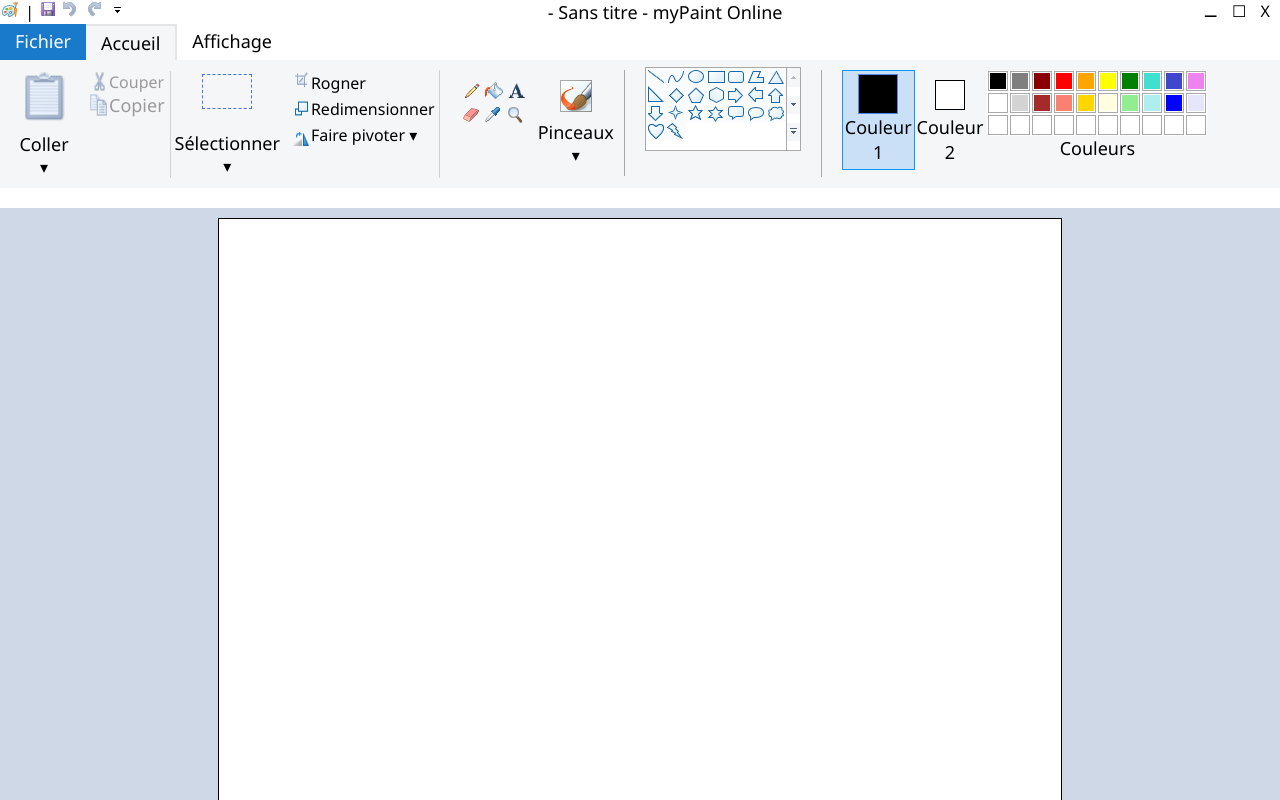
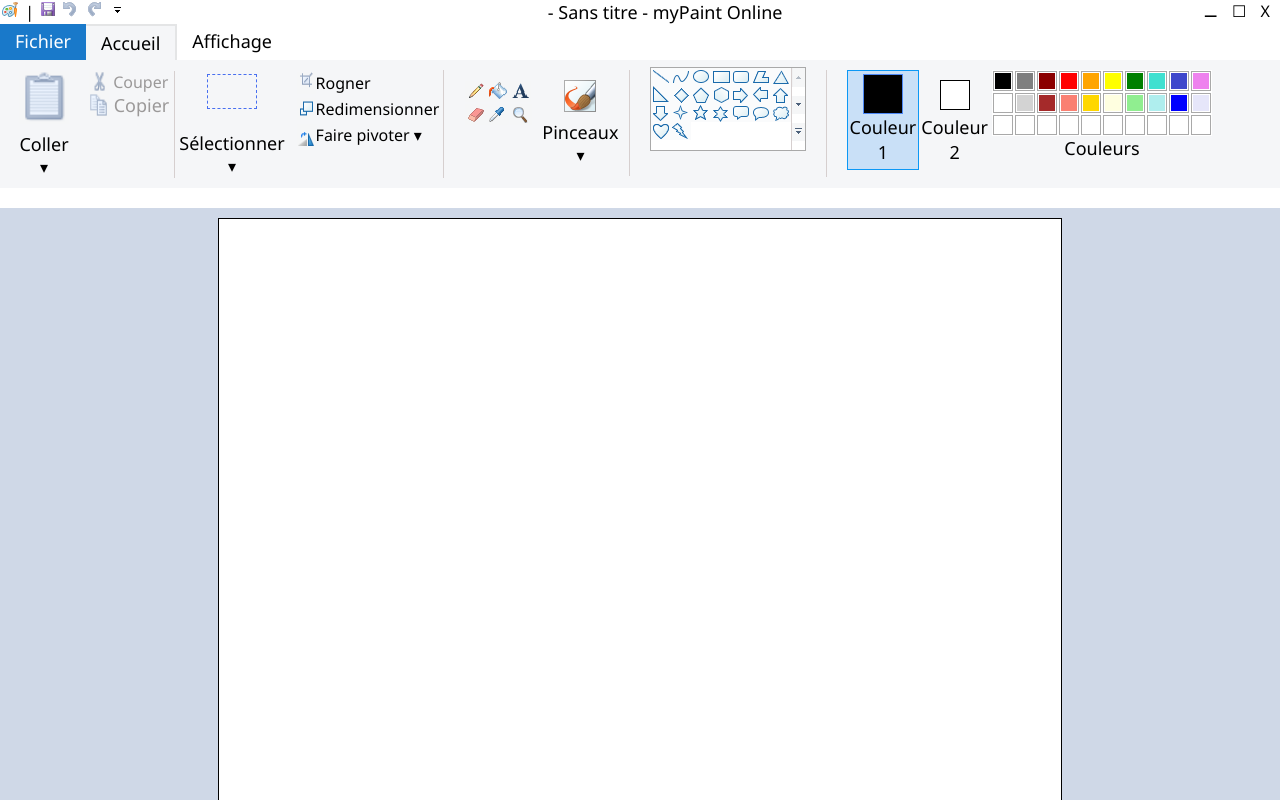
Before and after one commit to AlaiWebDev/My-Paint-Online, a plain HTML site: page index.html in a window 1280 px wide. Shown: the top 800 px of the page. Drawn offline with Linux system fonts and the light colour scheme.

Commit message:
divers couleur

```diff
--- a/assets/css/styles.css
+++ b/assets/css/styles.css
@@ -362,7 +362,7 @@ a {
         padding-right: 10px;
         padding-bottom: 10px;
         margin-top: 10px;
-        border-right: 1px solid darkgray;
+        border-right: 1px solid rgb(214, 207, 207);
 }
 .select-draw{
     display: flex;
@@ -411,7 +411,7 @@ a {
     display: flex;
     flex-direction: column;
     justify-content: flex-end;
-    border-left: 1px solid darkgray;
+    border-left: 1px solid rgb(214, 207, 207);
     background-color: white;
 }
 
@@ -437,7 +437,7 @@ a {
     margin-top: 10px;
     padding-bottom: 7px;
     padding-left: 20px;
-    border-left: 1px solid darkgray;
+    border-left: 1px solid rgb(214, 207, 207);
 }
 
 .color-select1 span,
--- a/index.html
+++ b/index.html
@@ -74,8 +74,8 @@
                         </div>
                     </div>
                     <div class="cut-copy flex">
-                        <span id="ciseau"><img src="./assets/img/couper.png"><span>Couper</span></span>
-                        <span id="copy"><img src="./assets/img/copier.png">Copier</span>
+                        <span id="ciseau"><img src="./assets/img/couper.png"><span>&nbsp;Couper</span></span>
+                        <span id="copy"><img src="./assets/img/copier.png"><span>&nbsp;Copier</span></span>
                     </div>
                     <span class="display-none txt-font-size">Presse-papiers</span>
                 </div>
```
